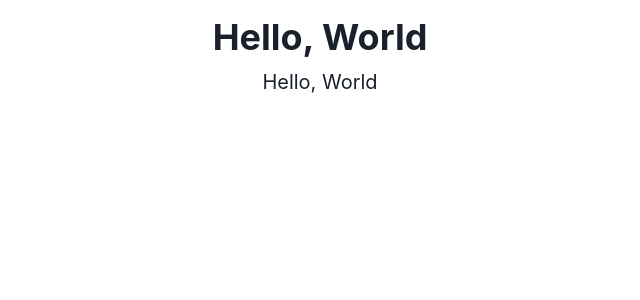
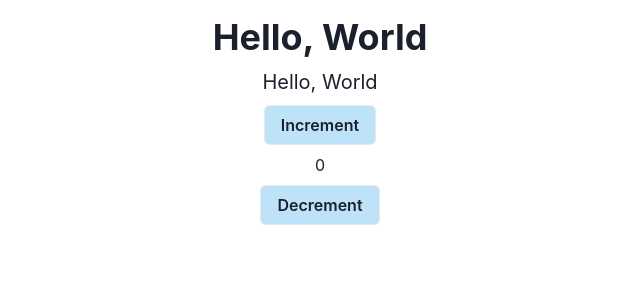
Before and after one commit to shimabukuromeg/rtkquery-infinite, a Next.js app: page / in a window 1280 px wide. Shown: the top 300 px of the page, without its empty margins (320-960 px from the left). Built offline with nearby package versions, Linux system fonts and the light colour scheme.

Commit message:
[update] add rtkquery

```diff
--- a/package.json
+++ b/package.json
@@ -1,5 +1,5 @@
 {
-  "name": "xxx-nextjs",
+  "name": "rtkquery-infinite",
   "private": true,
   "scripts": {
     "dev": "next dev",
--- /dev/null
+++ b/src/features/counter/Counter.tsx
@@ -0,0 +1,34 @@
+import React from 'react'
+import { RootState } from '../../store'
+import { useSelector, useDispatch } from 'react-redux'
+import { decrement, increment } from './counterSlice'
+import { Button, VStack } from '@chakra-ui/react'
+
+export function Counter() {
+  const count = useSelector((state: RootState) => state.counter.value)
+  const dispatch = useDispatch()
+
+  return (
+    <div>
+      <VStack>
+        <Button
+          variant="outline"
+          bg="blue.100"
+          aria-label="Increment value"
+          onClick={() => dispatch(increment())}
+        >
+          Increment
+        </Button>
+        <span>{count}</span>
+        <Button
+          variant="outline"
+          bg="blue.100"
+          aria-label="Decrement value"
+          onClick={() => dispatch(decrement())}
+        >
+          Decrement
+        </Button>
+      </VStack>
+    </div>
+  )
+}
--- /dev/null
+++ b/src/features/counter/counterSlice.ts
@@ -0,0 +1,34 @@
+import { createSlice, PayloadAction } from '@reduxjs/toolkit'
+
+export interface CounterState {
+  value: number
+}
+
+const initialState: CounterState = {
+  value: 0,
+}
+
+export const counterSlice = createSlice({
+  name: 'counter',
+  initialState,
+  reducers: {
+    increment: (state) => {
+      // Redux Toolkit allows us to write "mutating" logic in reducers. It
+      // doesn't actually mutate the state because it uses the Immer library,
+      // which detects changes to a "draft state" and produces a brand new
+      // immutable state based off those changes
+      state.value += 1
+    },
+    decrement: (state) => {
+      state.value -= 1
+    },
+    incrementByAmount: (state, action: PayloadAction<number>) => {
+      state.value += action.payload
+    },
+  },
+})
+
+// Action creators are generated for each case reducer function
+export const { increment, decrement, incrementByAmount } = counterSlice.actions
+
+export default counterSlice.reducer
--- a/src/pages/_app.tsx
+++ b/src/pages/_app.tsx
@@ -1,13 +1,15 @@
 import type { AppProps } from 'next/app'
 import { ChakraProvider } from '@chakra-ui/react'
-
-
+import { store } from '../store'
+import { Provider } from 'react-redux'
 
 function MyApp({ Component, pageProps }: AppProps) {
   return (
-    <ChakraProvider>
-      <Component {...pageProps} />
-    </ChakraProvider>
+    <Provider store={store}>
+      <ChakraProvider>
+        <Component {...pageProps} />
+      </ChakraProvider>
+    </Provider>
   )
 }
 
--- a/src/pages/index.tsx
+++ b/src/pages/index.tsx
@@ -2,12 +2,14 @@
 import {
   VStack, Text, Heading,
 } from '@chakra-ui/react'
+import { Counter } from '../features/counter/Counter'
 
 const Home: NextPage = () => {
   return (
     <VStack p={4}>
       <Heading>Hello, World</Heading>
       <Text fontSize='xl'>Hello, World</Text>
+      <Counter />
     </VStack>
   )
 }
--- /dev/null
+++ b/src/store/index.ts
@@ -0,0 +1,12 @@
+import { configureStore } from '@reduxjs/toolkit'
+import counterReducer from '../features/counter/counterSlice'
+
+export const store = configureStore({
+    reducer: {
+      counter: counterReducer,
+    },
+  })
+// Infer the `RootState` and `AppDispatch` types from the store itself
+export type RootState = ReturnType<typeof store.getState>
+// Inferred type: {posts: PostsState, comments: CommentsState, users: UsersState}
+export type AppDispatch = typeof store.dispatch
```
